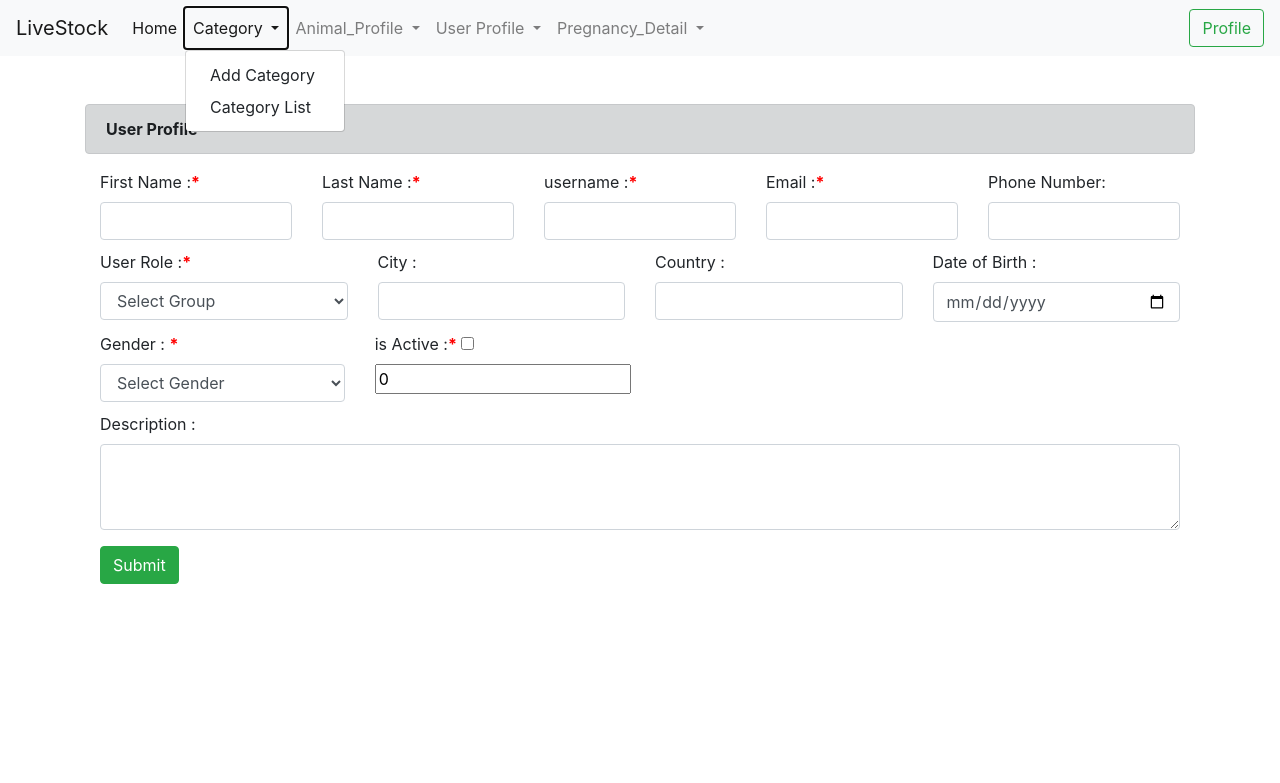
After one commit to junaidanwar080/livestock, a Django app: template livestockapp/templates/user_profile/register_user_profile.html in a window 1280 px wide, after a click on "Category". The commit adds this page. Shown: the top 783 px of the page. Run offline with Django 3.2, Linux system fonts and the light colour scheme; the template is opened without the code that fills it, so the values that code supplies are empty; some libraries are stand-ins or nearby versions.

Commit message:
User Profile added

```diff
--- a/livestockapp/templates/navbar.html
+++ b/livestockapp/templates/navbar.html
@@ -51,6 +51,15 @@
       </li>
       <li class="nav-item dropdown">
         <a class="nav-link dropdown-toggle" href="#" id="navbarDropdown" role="button" data-toggle="dropdown" aria-haspopup="true" aria-expanded="false">
+          User Profile
+        </a>
+        <div class="dropdown-menu" aria-labelledby="navbarDropdown">
+          <a class="dropdown-item" href='/register_user_profile'>Create User Profile</a>
+          <a class="dropdown-item" href='/list_user_profile'>User List</a>
+        </div>
+      </li>
+      <li class="nav-item dropdown">
+        <a class="nav-link dropdown-toggle" href="#" id="navbarDropdown" role="button" data-toggle="dropdown" aria-haspopup="true" aria-expanded="false">
           Pregnancy_Detail
 </a>
 <div class="dropdown-menu" aria-labelledby="navbarDropdown">
--- /dev/null
+++ b/livestockapp/templates/user_profile/register_user_profile.html
@@ -0,0 +1,212 @@
+<html>
+  <head>
+    <title>User Profile</title>
+  </head>
+<body>
+
+
+{% extends 'navbar.html' %}
+
+{% block content %}
+
+
+
+{% comment %} <div class="container my-3">
+  <div  style="margin-left:30%; margin-top:-42%; "><b></b></div> {% endcomment %}
+
+  <form action='/register_user_profile/' method="POST" >
+    <div class="alert alert-dark mt-5  " role="alert" style="margin-top:20%;"><b >User Profile</b></div>
+    {% if error2 %}
+    <div class="alert alert-danger offset-2" role="alert">
+      Please Enter Token No !!
+    </div>
+    {% endif %}
+    {% if error3 %}
+    <div class="alert alert-danger offset-2" role="alert">
+      Please Enter Name !!
+    </div>
+    {% endif %}
+    {% if error4 %}
+    <div class="alert alert-danger offset-2" role="alert">
+      Please Enter Color !!
+    </div>
+    {% endif %}
+    {% if error5 %}
+    <div class="alert alert-danger offset-2" role="alert">
+      Please Enter Category !!
+    </div>
+    {% endif %}
+    {% if error6 %}
+    <div class="alert alert-danger offset-2" role="alert">
+      Please Enter Gender!!
+    </div>
+    {% endif %}
+
+    {% if error8 %}
+    <div class="alert alert-danger offset-2" role="alert">
+      Please Enter pragnancy_start_date !!
+    </div>
+    {% endif %}
+    {% if error9 %}
+    <div class="alert alert-danger offset-2" role="alert">
+      Please Enter is_Active Field !!
+    </div>
+    {% endif %}
+
+
+    {% csrf_token %}
+    <div class="container-fluid" >
+    <div class="row">
+      <div class="col">
+        <label class=" control-label">First Name :<span style="color:red; font-weight:bold;">*</span></label>
+        <input type="text" class="form-control" id="first_name" name="first_name"  >
+      </div>
+      <div class="col">
+          <label class=" control-label">Last Name :<span style="color:red; font-weight:bold;">*</span></label>
+          <input type="text" class="form-control" id="last_name" name="last_name"  >
+      </div>
+      <div class="col">
+        <label class=" control-label">username :<span style="color:red; font-weight:bold;">*</span></label>
+        <input type="text" class="form-control" id="username" name="username"  >
+      </div>
+      <div class="col">
+        <label class=" control-label">Email :<span style="color:red; font-weight:bold;">*</span></label>
+        <input type="text" class="form-control" id="email" name="email"  >
+      </div>
+      <div class="col">
+        <label class=" control-label">Phone Number:</label>
+        <input type="text" class="form-control" id="phone_number" name="phone_number"  >
+      </div>
+    </div>
+
+    <div class="row" style="margin-top:10px;">
+      <div class="col" >
+        <label class="from-group" >User Role :<span style="color:red; font-weight:bold;">*</span></label>
+        <select id="user_group" name="user_group"  class="form-control">
+          <option value="">Select Group</option>
+          {% for group in user_group%}
+          <option value="{{group.id}}">{{group.name}}</option>
+          {% endfor %}
+
+        </select>
+      </div>
+      <div class="col" >
+        <label for="purchase_price ">City :</label>
+        <input type="text" class="form-control" id="city" name="city"  >
+      </div>
+      <div class="col" >
+        <label for="purchased_date">Country :</label>
+        <input type="text" class="form-control" id="country" name="country" >
+      </div>
+
+      <div class="col" >
+        <label class=" control-label">Date of Birth :</label>
+        <input type="date" class="form-control" id="date_of_birth" name="date_of_birth" >
+      </div>
+    </div>
+    <div class="row" style="margin-top:10px;">
+
+      <div class="col" >
+		    <label class=" control-label">Gender : <span style="color:red; font-weight:bold;">*</span></label>
+        <select onchange="changeDropdown(this.value);" name="gender" class="form-control" required="required" id="gender" class="gender">
+          <option value="">Select Gender</option>
+          <option value="male" >Male</option>
+          <option value="female">Female</option>
+        </select>
+      </div>
+      <div class="col" >
+        <label for="status" >is Active :<span style="color:red; font-weight:bold;">*</span></label>
+        <input type="checkbox"  id="status" name="status">
+        <input type="text"  id="status_val" name="is_active"  value="0" >
+      </div>
+      <div class="col" >
+      </div>
+      <div class="col" >
+      </div>
+    </div>
+
+
+    <div class="row" style="margin-top:10px;">
+      <div class="col">
+        <label for="description" >Description :</label>
+        <textarea id="description" class="form-control" name="description" rows="3" cols="50"></textarea>
+      </div>
+    </div>
+    <div>
+      <button type="submit" class="btn btn-success my-3" >Submit</button>
+    </div>
+  </div>
+  </form>
+
+
+
+
+
+<script type="text/javascript">
+  $(document).ready(function() {
+    gender = $("#gender").val();
+    if(gender == 'male'){
+      $("#pregnant_val").val(0);
+      $("#hiddenFields1").hide();
+      $("#hiddenFields").hide();
+    }else{
+    if($('#is_pregnant').is(":checked")){
+      $("#pregnant_val").val(1);
+        $("#hiddenFields").show();
+      } else{
+      $("#pregnant_val").val(0);
+      $("#hiddenFields").hide();
+    }
+
+  }
+
+
+
+    $("#status").on('click',function(){
+      var status = $("#status").val();
+      if ($("#status").is(':checked')) {
+        $("#status_val").val(1);
+      } else {
+        $("#status_val").val(0);
+      }
+    })
+
+
+
+    //
+    $("#is_pregnant").on('click',function(){
+
+      var is_pregnant = $("#is_pregnant").val();
+      if($('#is_pregnant').is(":checked")){
+        $("#pregnant_val").val(1);
+          $("#hiddenFields").show();
+        } else{
+        $("#pregnant_val").val(0);
+        $("#hiddenFields").hide();
+      }
+    });
+
+    $("#gender").on('change',function(){
+      var gender = $("#gender").val();
+
+      if(gender == "male"){
+
+        $("#hiddenFields1").hide();
+        $("#hiddenFields").hide();
+        $("#pregnant_val").val(0);
+      }
+      else{
+        $("#hiddenFields1").show();
+
+      }
+
+    });
+
+
+});
+
+</script>
+
+{% endblock content %}
+</body>
+</html>
--- a/livestockapp/urls.py
+++ b/livestockapp/urls.py
@@ -21,4 +21,10 @@ urlpatterns = [
     path('pregnancy_det_edit/<int:pregnancy_id>/', views.pregnancy_det_edit, name="pregnancy_det_edit"),
     path('update_pregnancy_detail/<int:pregnancy_id>', views.update_pregnancy_detail, name='update_pregnancy_detail'),
    # path('list_of_animals', views.table_join)
+# User Profile
+    path('register_user_profile/', views.register_user_profile , name='register_user_profile'),
+    path('list_user_profile/', views.list_user_profile, name='list_user_profile' ),
+    # path('animal_pro_delete/<int:animal_id>/', views.animal_pro_delete, name="animal_pro_delete"),
+    # path('animal_pro_edit/<int:animal_id>/', views.animal_pro_edit, name="animal_pro_edit"),
+    # path('update_animal/<int:animal_id>', views.update_animal, name='update_animal'),
 ]
```
Also changed, not shown: livestockapp/models.py (+19 -0 lines), livestockapp/templates/user_profile/list_user_profile.html (added, +79 -0 lines), livestockapp/views.py (+53 -2 lines), livestockapp/migrations/0005_userprofile_delete_jointables.py (added).
